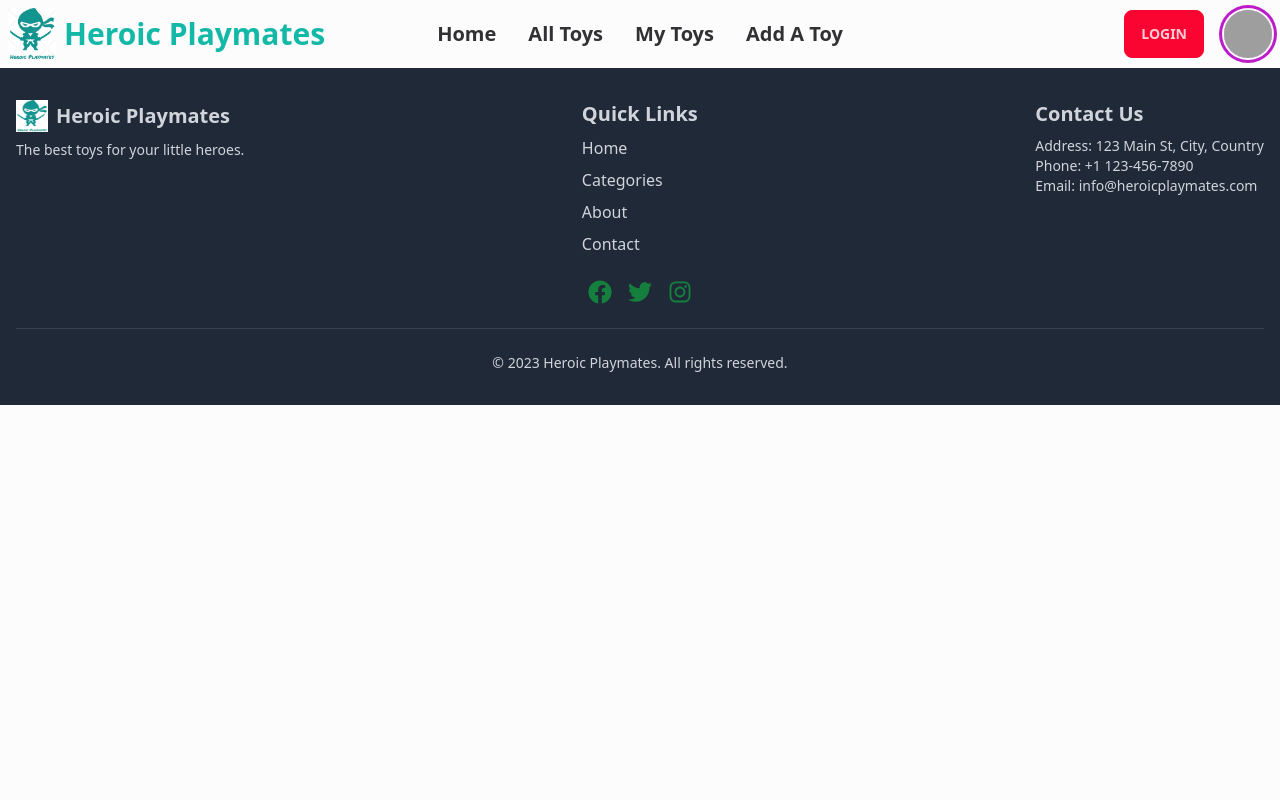
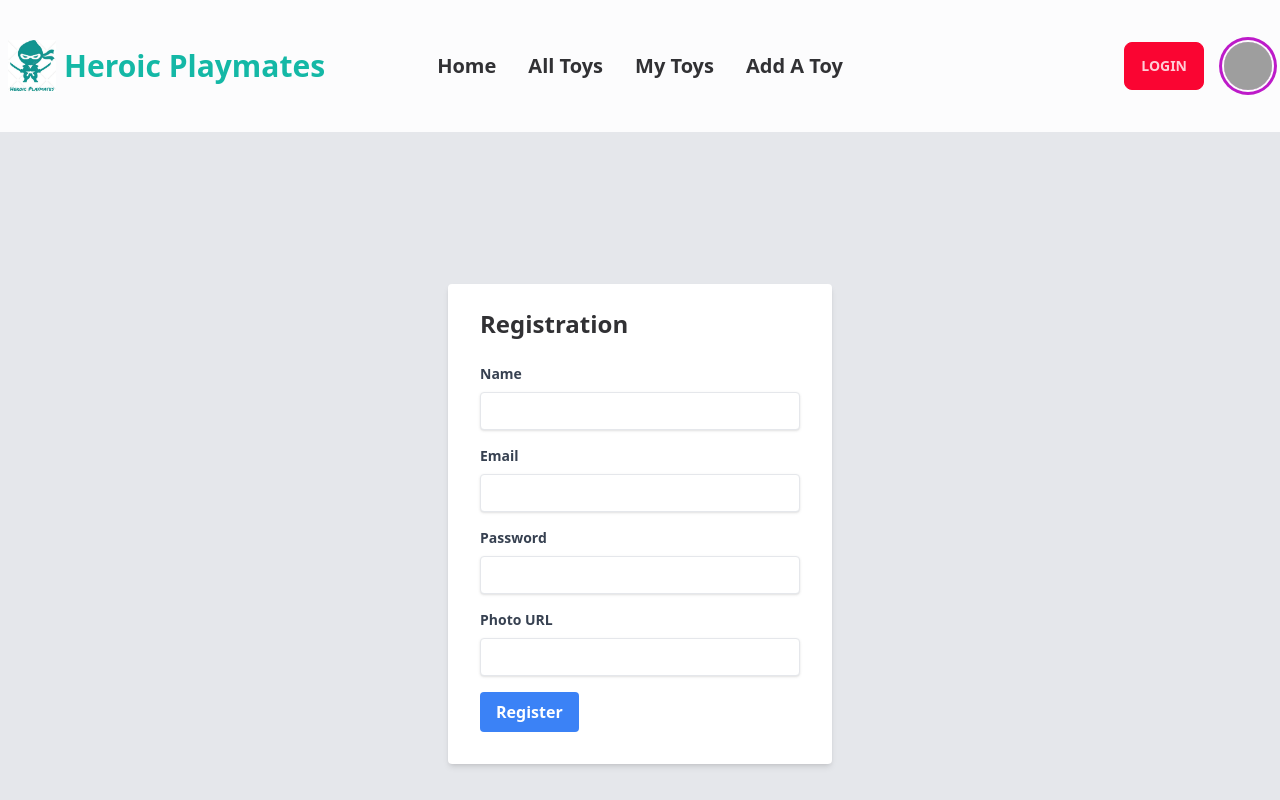
Before and after one commit to fazlerabbyrifat/heroic-playmates-client, a React (Vite) app: page /register in a window 1280 px wide. Shown: the top 800 px of the page. Built offline with nearby package versions, Linux system fonts and the light colour scheme; no server answers; grey boxes are pictures that could not be loaded.

Commit message:
registration successfully added

```diff
--- a/package.json
+++ b/package.json
@@ -12,6 +12,7 @@
   "dependencies": {
     "aos": "^2.3.4",
     "daisyui": "^2.51.6",
+    "firebase": "^9.22.0",
     "localforage": "^1.10.0",
     "match-sorter": "^6.3.1",
     "react": "^18.2.0",
@@ -22,6 +23,7 @@
     "react-slick": "^0.29.0",
     "react-spring": "^9.7.1",
     "react-tabs": "^6.0.1",
+    "react-toastify": "^9.1.3",
     "slick-carousel": "^1.8.1",
     "sort-by": "^1.2.0"
   },
--- /dev/null
+++ b/src/firebase/firebase.config.js
@@ -0,0 +1,19 @@
+// Import the functions you need from the SDKs you need
+import { initializeApp } from "firebase/app";
+// TODO: Add SDKs for Firebase products that you want to use
+// https://firebase.google.com/docs/web/setup#available-libraries
+
+// Your web app's Firebase configuration
+const firebaseConfig = {
+  apiKey: import.meta.env.VITE_apiKey,
+  authDomain: import.meta.env.VITE_authDomain,
+  projectId: import.meta.env.VITE_projectId,
+  storageBucket: import.meta.env.VITE_storageBucket,
+  messagingSenderId: import.meta.env.VITE_messagingSenderId,
+  appId: import.meta.env.VITE_appId
+};
+
+// Initialize Firebase
+const app = initializeApp(firebaseConfig);
+
+export default app;
--- a/src/pages/Register/Register.jsx
+++ b/src/pages/Register/Register.jsx
@@ -1,11 +1,157 @@
-import React from 'react';
+import React, { useContext, useState } from "react";
+import { AuthContext } from "../../providers/AuthProvider";
+import { updateProfile } from "firebase/auth";
+import { toast, ToastContainer } from "react-toastify";
+import "react-toastify/dist/ReactToastify.css";
 
 const Register = () => {
-    return (
-        <div>
+  const { createUser, auth } = useContext(AuthContext);
+  const [name, setName] = useState("");
+  const [email, setEmail] = useState("");
+  const [password, setPassword] = useState("");
+  const [photoUrl, setPhotoUrl] = useState("");
+  const [errors, setErrors] = useState({});
 
-        </div>
-    );
+  const handleRegister = (event) => {
+    event.preventDefault();
+    setErrors({});
+    const errors = {};
+
+    if (!name) {
+      errors.name = "Name is required";
+    }
+
+    if (!email) {
+      errors.email = "Email is required";
+    } else if (!/\S+@\S+\.\S+/.test(email)) {
+      errors.email = "Invalid email address";
+    }
+
+    if (!password) {
+      errors.password = "Password is required";
+    } else if (!/^(?=.*[A-Za-z])(?=.*\d)[A-Za-z\d]{8,}$/.test(password)) {
+      errors.password =
+        "Password must be at least 8 characters long and contain at least one letter and one digit";
+    }
+
+    if (Object.keys(errors).length > 0) {
+      setErrors(errors);
+      return;
+    }
+
+    createUser(email, password)
+      .then((result) => {
+        updateProfile(auth.currentUser, {
+          displayName: name,
+          photoURL: photoUrl,
+        });
+        toast.success("User registered successfully");
+        setName("");
+        setEmail("");
+        setPassword("");
+        setPhotoUrl("");
+      })
+      .catch((error) => {
+        toast.error("Error registering user");
+      });
+  };
+
+  return (
+    <div className="flex flex-col items-center justify-center min-h-screen bg-gray-200">
+      <div className="bg-white shadow-md rounded px-8 pt-6 pb-8 mb-4 flex flex-col w-96">
+        <h2 className="text-2xl font-bold mb-6">Registration</h2>
+        <form onSubmit={handleRegister}>
+          <div className="mb-4">
+            <label
+              htmlFor="name"
+              className="block text-gray-700 text-sm font-bold mb-2"
+            >
+              Name
+            </label>
+            <input
+              type="text"
+              id="name"
+              name="name"
+              value={name}
+              onChange={(e) => setName(e.target.value)}
+              className="shadow appearance-none border rounded w-full py-2 px-3 text-gray-700 leading-tight focus:outline-none focus:shadow-outline"
+            />
+            {errors.name && (
+              <p className="text-error text-xs italic mt-1">{errors.name}</p>
+            )}
+          </div>
+
+          <div className="mb-4">
+            <label
+              htmlFor="email"
+              className="block text-gray-700 text-sm font-bold mb-2"
+            >
+              Email
+            </label>
+            <input
+              type="email"
+              id="email"
+              name="email"
+              value={email}
+              onChange={(e) => setEmail(e.target.value)}
+              className="shadow appearance-none border rounded w-full py-2 px-3 text-gray-700 leading-tight focus:outline-none focus:shadow-outline"
+            />
+            {errors.email && (
+              <p className="text-error text-xs italic mt-1">{errors.email}</p>
+            )}
+          </div>
+
+          <div className="mb-4">
+            <label
+              htmlFor="password"
+              className="block text-gray-700 text-sm font-bold mb-2"
+            >
+              Password
+            </label>
+            <input
+              type="password"
+              id="password"
+              name="password"
+              value={password}
+              onChange={(e) => setPassword(e.target.value)}
+              className="shadow appearance-none border rounded w-full py-2 px-3 text-gray-700 leading-tight focus:outline-none focus:shadow-outline"
+            />
+            {errors.password && (
+              <p className="text-error text-xs italic mt-1">
+                {errors.password}
+              </p>
+            )}
+          </div>
+
+          <div className="mb-4">
+            <label
+              htmlFor="photoUrl"
+              className="block text-gray-700 text-sm font-bold mb-2"
+            >
+              Photo URL
+            </label>
+            <input
+              type="text"
+              id="photoUrl"
+              name="photoUrl"
+              value={photoUrl}
+              onChange={(e) => setPhotoUrl(e.target.value)}
+              className="shadow appearance-none border rounded w-full py-2 px-3 text-gray-700 leading-tight focus:outline-none focus:shadow-outline"
+            />
+          </div>
+
+          <div className="flex items-center justify-between">
+            <input
+              type="submit"
+              className="bg-blue-500 hover:bg-blue-700 text-white font-bold py-2 px-4 rounded focus:outline-none focus:shadow-outline"
+              value="Register"
+            />
+          </div>
+        </form>
+      </div>
+      <ToastContainer />
+    </div>
+  );
 };
 
 export default Register;
--- a/src/pages/Shared/Navbar.jsx
+++ b/src/pages/Shared/Navbar.jsx
@@ -28,7 +28,7 @@ const Navbar = () => {
   );
 
   return (
-    <div className="navbar bg-base-100">
+    <div className="navbar py-10 bg-base-100">
       <div className="navbar-start">
         <div className="dropdown">
           <label tabIndex={0} className="btn btn-ghost lg:hidden">
--- /dev/null
+++ b/src/providers/AuthProvider.jsx
@@ -0,0 +1,41 @@
+import React, { createContext, useEffect, useState } from 'react';
+import { createUserWithEmailAndPassword, getAuth, onAuthStateChanged } from "firebase/auth";
+import app from '../firebase/firebase.config';
+
+export const AuthContext = createContext();
+
+const auth = getAuth(app);
+
+const AuthProvider = ( {children}) => {
+    const [loading, setLoading] = useState(true);
+    const [user, setUser] = useState(null);
+
+    const createUser = ( email, password ) => {
+        setLoading(true);
+        return createUserWithEmailAndPassword( auth, email, password );
+    }
+
+    useEffect(() => {
+        const unsubscribe = onAuthStateChanged(auth, currentUser => {
+          setUser(currentUser);
+          setLoading(false);
+        });
+        return () => {
+          return unsubscribe;
+        }
+      }, [])
+
+    const AuthInfo = {
+        user,
+        auth,
+        createUser,
+    }
+
+    return (
+        <AuthContext.Provider value={AuthInfo}>
+            {children}
+        </AuthContext.Provider>
+    );
+};
+
+export default AuthProvider;
```
Also changed, not shown: src/main.jsx (+12 -9 lines), 1 other file (tests, documents, lock files or other folders).
